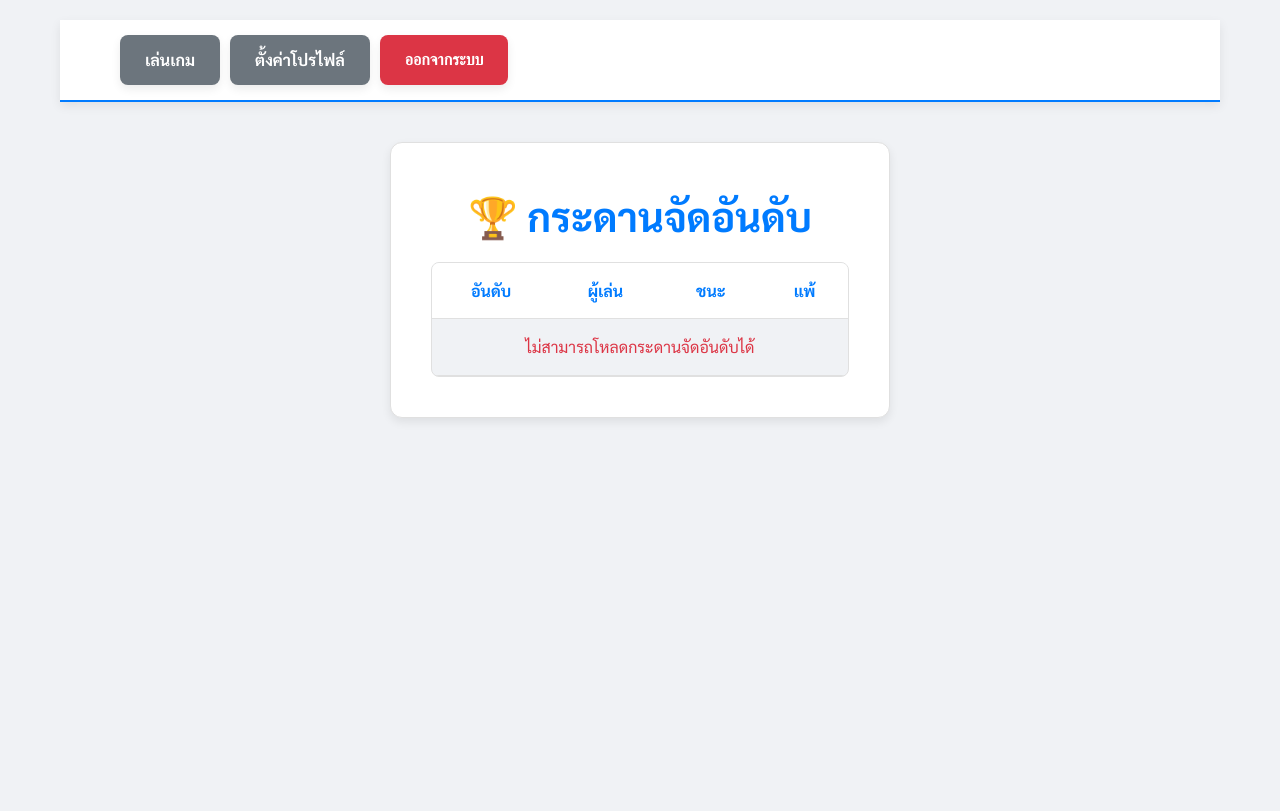
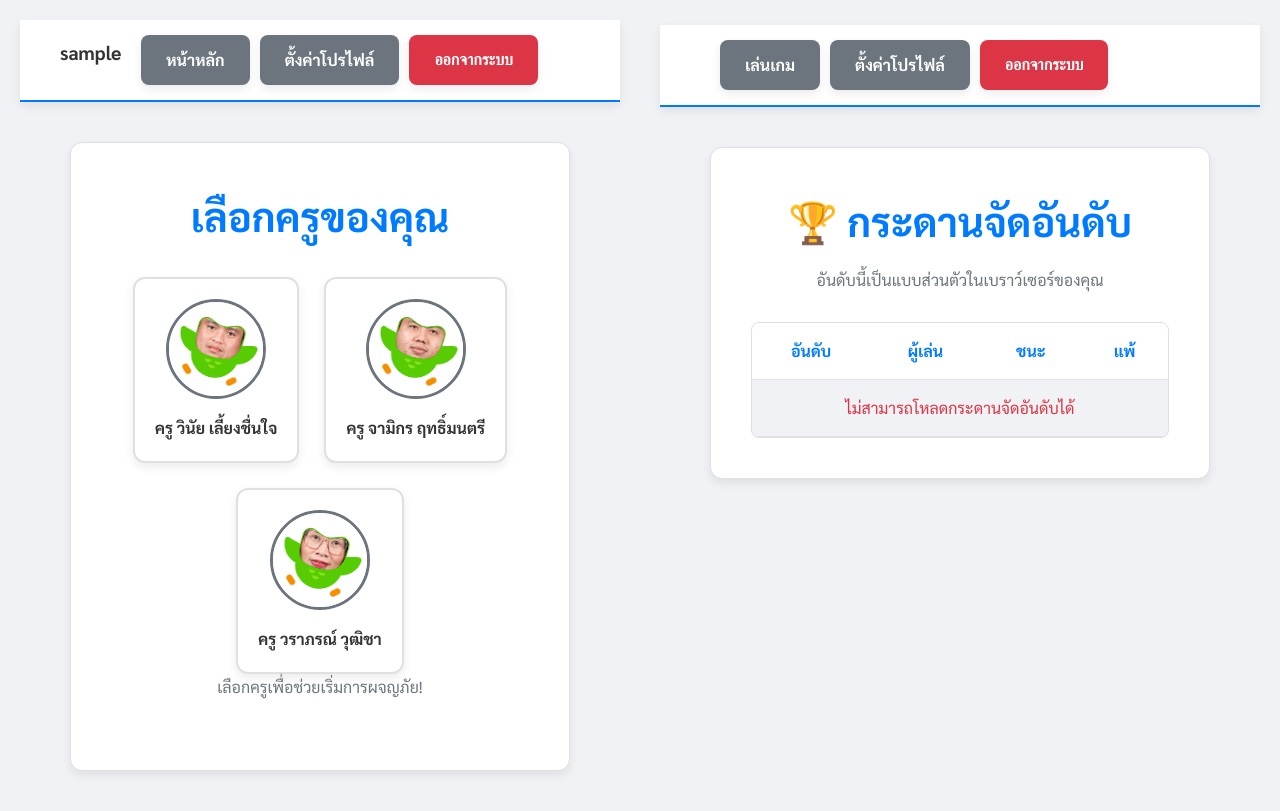
Before and after one commit to Hero733/Moo-sung, a plain HTML site: page home.html in a window 1280 px wide. Drawn offline with Linux system fonts and the light colour scheme; no server answers; sample sign-in values are in the browser's storage.

Commit message:
Update home.html

```diff
--- a/home.html
+++ b/home.html
@@ -7,7 +7,65 @@
     <link rel="stylesheet" href="style.css">
     <link rel="preconnect" href="https://fonts.googleapis.com">
     <link rel="preconnect" href="https://fonts.gstatic.com" crossorigin>
+    <link href="https://fonts.googleapis.com/css2?family=Sarabun:w<!DOCTYPE html>
+<html lang="th">
+<head>
+    <meta charset="UTF-8">
+    <meta name="viewport" content="width=device-width, initial-scale=1.0">
+    <title>เลือกครู - Gameมึงซวย</title>
+    <link rel="stylesheet" href="style.css">
+    <link rel="preconnect" href="https://fonts.googleapis.com">
+    <link rel="preconnect" href="https://fonts.gstatic.com" crossorigin>
     <link href="https://fonts.googleapis.com/css2?family=Sarabun:wght@400;700&display=swap" rel="stylesheet">
+</head>
+<body>
+    <div id="app-container">
+        <div class="screen active" id="character-select-screen">
+            <header class="navbar">
+                <h2 class="profile-name-display"></h2>
+                <div class="nav-buttons">
+                    <a href="home.html" class="btn-secondary">หน้าหลัก</a>
+                    <a href="settings.html" class="btn-secondary">ตั้งค่าโปรไฟล์</a>
+                    <button class="btn-danger" onclick="logout()">ออกจากระบบ</button>
+                </div>
+            </header>
+            <div class="card">
+                <h2>เลือกครูของคุณ</h2>
+                <div class="character-selection">
+                    <div class="character-option">
+                        <img src="photo/C1.png" alt="ตัวละคร 1" onclick="selectCharacter('A')">
+                        <p>ครู วินัย เลี้ยงชื่นใจ</p>
+                    </div>
+                    <div class="character-option">
+                        <img src="photo/C2.png" alt="ตัวละคร 2" onclick="selectCharacter('B')">
+                        <p>ครู จามิกร ฤทธิ์มนตรี</p>
+                    </div>
+                    <div class="character-option">
+                        <img src="photo/C3.png" alt="ตัวละคร 3" onclick="selectCharacter('C')">
+                        <p>ครู วราภรณ์ วุฒิชา</p>
+                    </div>
+                </div>
+                <p class="subtitle">เลือกครูเพื่อช่วยเริ่มการผจญภัย!</p>
+            </div>
+        </div>
+    </div>
+    <script src="script.js"></script>
+    <script>
+        document.addEventListener('DOMContentLoaded', () => {
+            const loggedInUser = localStorage.getItem('currentUser');
+            if (!loggedInUser) {
+                window.location.href = 'index.html';
+            }
+        });
+
+        function selectCharacter(char) {
+            localStorage.setItem('selectedCharacter', char);
+            window.location.href = 'game.html';
+        }
+    </script>
+</body>
+</html>
+
 </head>
 <body>
     <div id="app-container">
@@ -22,6 +80,7 @@
             </header>
             <div class="card leaderboard-card">
                 <h2>🏆 กระดานจัดอันดับ</h2>
+                <p class="subtitle">อันดับนี้เป็นแบบส่วนตัวในเบราว์เซอร์ของคุณ</p>
                 <div class="table-container">
                     <table id="leaderboard-table">
                         <thead>
```
